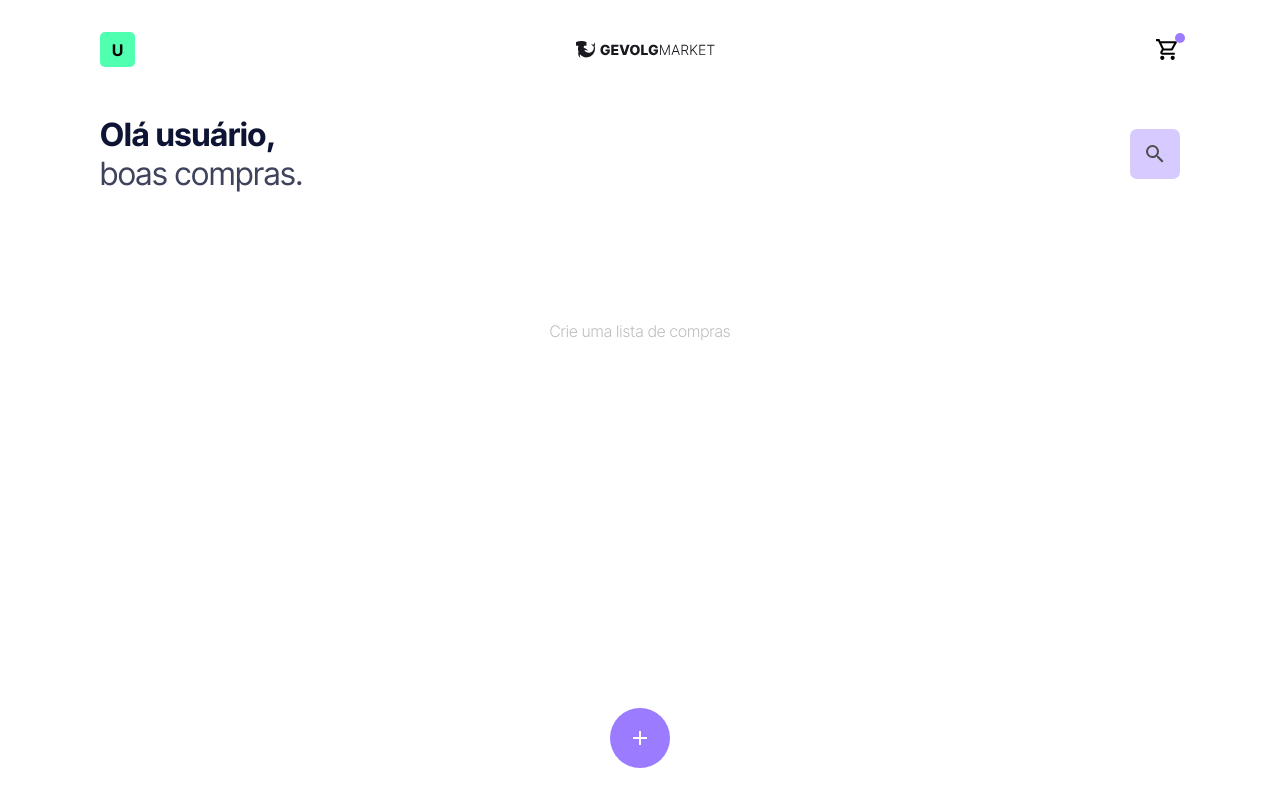
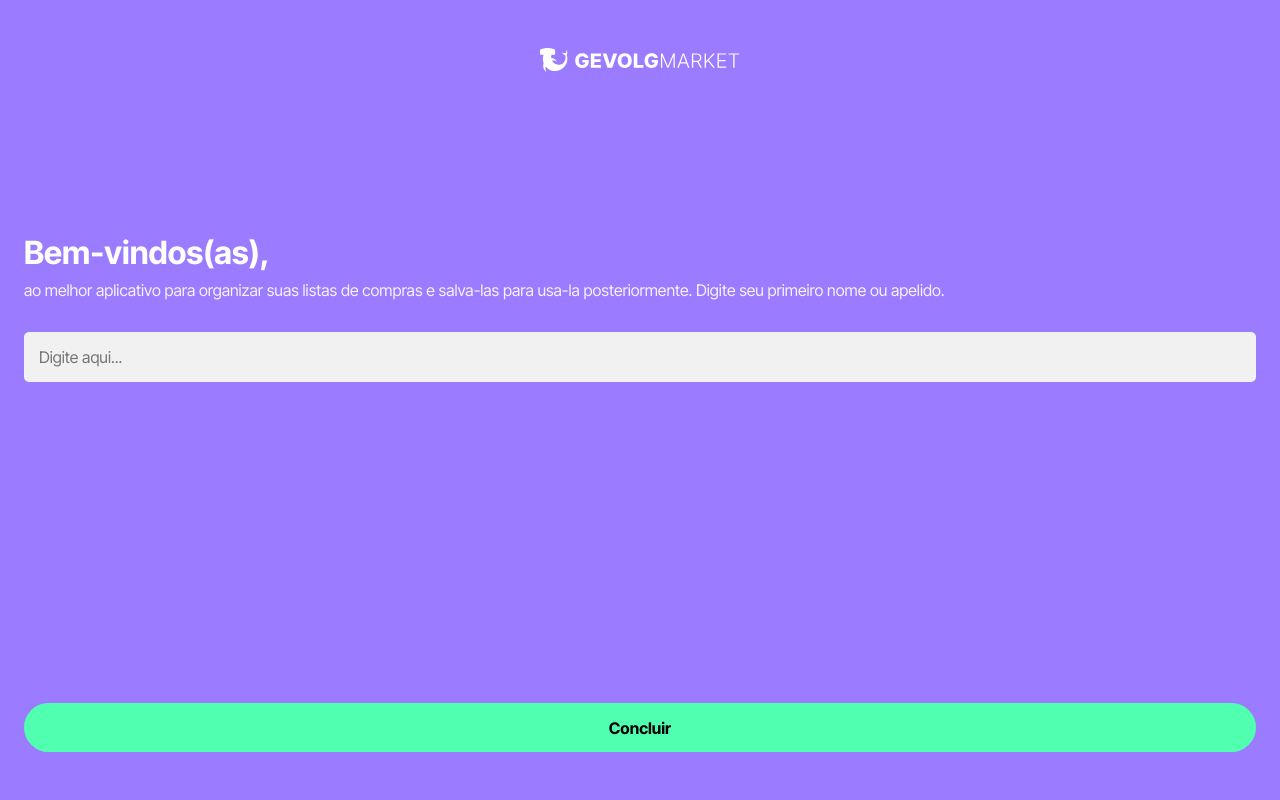
Before and after one commit to gevolgdev/gevolg-market, a React (Vite) app: page / in a window 1280 px wide. Built offline with nearby package versions, Linux system fonts and the light colour scheme.

Commit message:
Home: mostrando UserSetName

```diff
--- a/src/routes/Home/index.tsx
+++ b/src/routes/Home/index.tsx
@@ -1,13 +1,14 @@
-import { AddList, Header } from '../../components';
+import { AddList, Header, UserSetName } from '../../components';
 import Lists from '../../components/Lists';
 import { AddButton, Container, Search, WelcomeHeader, SearchResults } from './style';
 import { GrFormClose } from 'react-icons/gr';
-import { useSelector } from 'react-redux';
+import { useDispatch, useSelector } from 'react-redux';
 import { MdSearch, MdAdd } from 'react-icons/md';
 import useLists from '../../hooks/useCreateLists';
 import { RootState } from '../../lib/redux/reducer';
 import systemSearch from '../../utils/systemSearch';
 import ListCard from '../../components/ListCard';
+import { showSetName } from '../../lib/redux/slices/setNameSlice';
 
 
 const Home: React.FC = () => {
@@ -15,11 +16,20 @@ const Home: React.FC = () => {
   const { openModal } = useLists();
   const { searching, handleSearch, changeSearch, resultSearch } = systemSearch();
   const showModalList = useSelector((state: RootState) => state.showModalSlice);
+  const setName = useSelector((state: RootState) => state.setNameSlice);
 
-  const name: string = 'usuário';
+  const Dispatch = useDispatch();
+  function handleShowSetName() {
+    Dispatch(showSetName(false));
+  };
+
+  const name: string = setName.name;
 
   return (
     <>
+      {setName.set || <UserSetName/>}
+      {/* <button onClick={handleShowSetName}>Mudar Nome</button> */}
+
       {showModalList.active && <AddList/>}
       <Header name={name.toUpperCase()}/>
       <Container>
```
